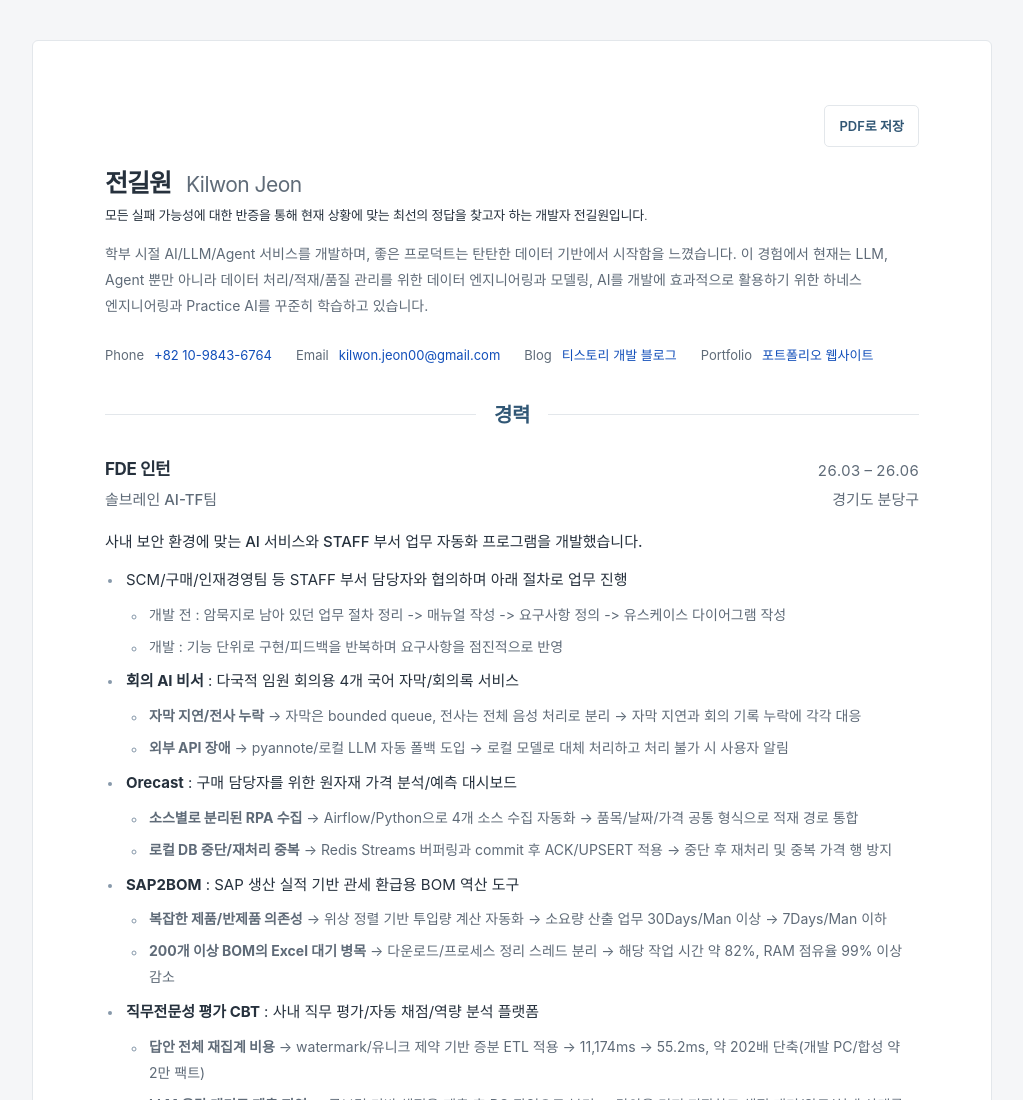
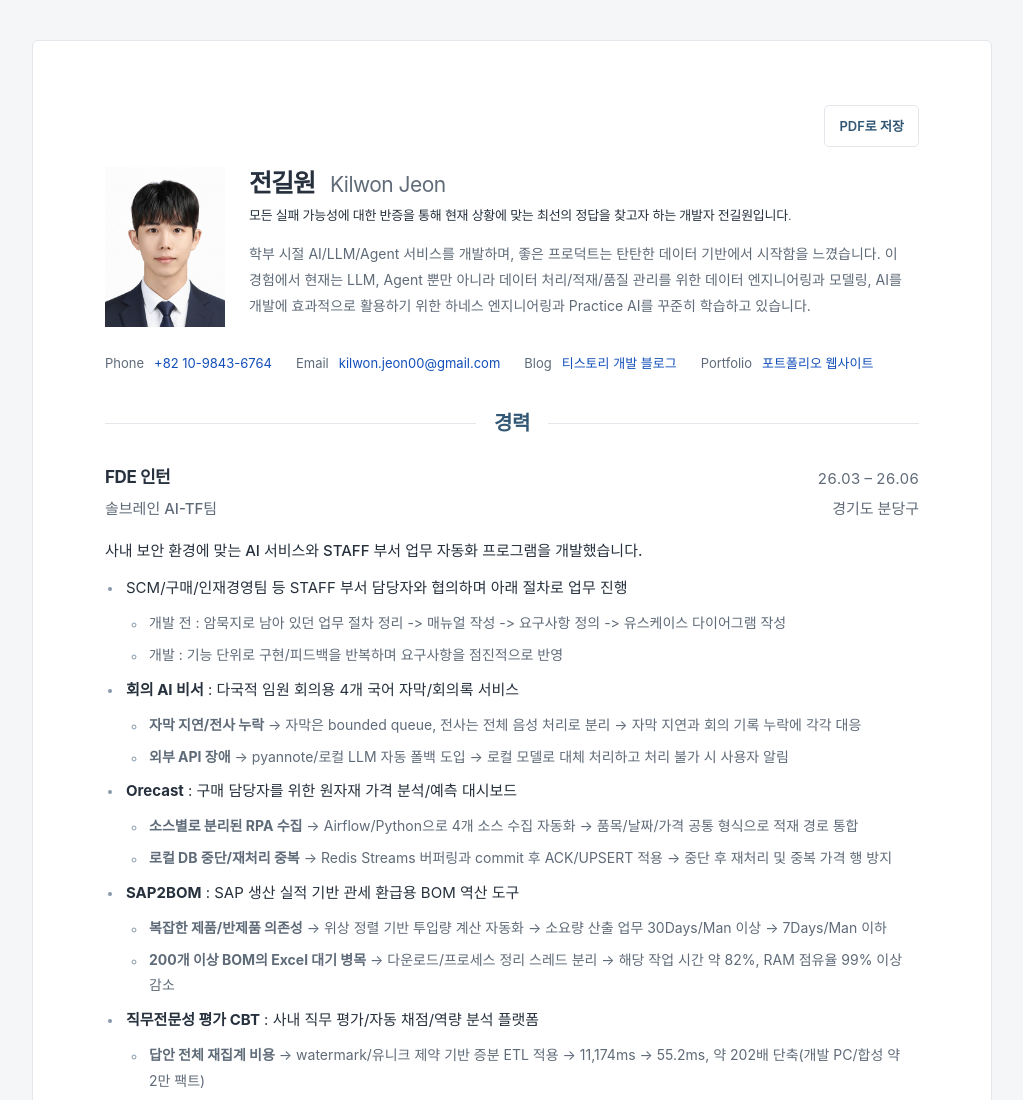
Before and after one commit to kingrangE/Resume, a plain HTML site: page index.html in a window 1280 px wide. Shown: the top 1100 px of the page, without its empty margins (128-1151 px from the left). Drawn offline with Linux system fonts and the light colour scheme.

Commit message:
style(resume): 프로필 사진과 소개 배치 추가

```diff
--- a/index.html
+++ b/index.html
@@ -16,15 +16,14 @@
         <button type="button" class="PDF-버튼" onclick="window.print()">PDF로 저장</button>
       </div>
       <header class="이력서-헤더">
-        <div>
-          <h1>전길원 <span lang="en">Kilwon Jeon</span></h1>
-          <p class="소개-문구">
-          모든 실패 가능성에 대한 반증을 통해 현재 상황에 맞는 최선의 정답을 찾고자 하는 개발자 전길원입니다.
-          </p>
+        <div class="프로필">
+          <img class="프로필-사진" src="./images/kilwon.jpg" alt="전길원 프로필 사진" width="780" height="1040">
+          <div>
+            <h1>전길원 <span lang="en">Kilwon Jeon</span></h1>
+            <p class="소개-문구">모든 실패 가능성에 대한 반증을 통해 현재 상황에 맞는 최선의 정답을 찾고자 하는 개발자 전길원입니다.</p>
+            <p class="프로필-요약">학부 시절 AI/LLM/Agent 서비스를 개발하며, 좋은 프로덕트는 탄탄한 데이터 기반에서 시작함을 느꼈습니다. 이 경험에서 현재는 LLM, Agent 뿐만 아니라 데이터 처리/적재/품질 관리를 위한 데이터 엔지니어링과 모델링, AI를 개발에 효과적으로 활용하기 위한 하네스 엔지니어링과 Practice AI를 꾸준히 학습하고 있습니다.</p>
+          </div>
         </div>
-        <p class="프로필-요약">
-          학부 시절 AI/LLM/Agent 서비스를 개발하며, 좋은 프로덕트는 탄탄한 데이터 기반에서 시작함을 느꼈습니다. 이 경험에서 현재는 LLM, Agent 뿐만 아니라 데이터 처리/적재/품질 관리를 위한 데이터 엔지니어링과 모델링, AI를 개발에 효과적으로 활용하기 위한 하네스 엔지니어링과 Practice AI를 꾸준히 학습하고 있습니다.
-        </p>
         <address class="연락처">
           <span><span>Phone</span><a href="tel:+821098436764">+82 10-9843-6764</a></span><span><span>Email</span><a href="mailto:kilwon.jeon00@gmail.com">kilwon.jeon00@gmail.com</a></span><span><span>Blog</span><a href="https://kingrang-e.tistory.com/">티스토리 개발 블로그</a></span><span><span>Portfolio</span><a href="https://kingrange.github.io/portfolio/">포트폴리오 웹사이트</a></span>
         </address>
--- a/style.css
+++ b/style.css
@@ -76,6 +76,23 @@ a:focus-visible,
 
 .이력서-헤더 {
   padding-bottom: 32px;
+}
+
+.프로필 {
+  display: grid;
+  grid-template-columns: min(25%, 120px) minmax(0, 1fr);
+  align-items: start;
+  gap: clamp(12px, 3vw, 24px);
+}
+
+.프로필-사진 {
+  display: block;
+  width: 100%;
+  height: auto;
+}
+
+.프로필 .소개-문구 {
+  max-width: none;
 }
 
 h1 {
```
Also changed, not shown: images/kilwon.jpg (added).
